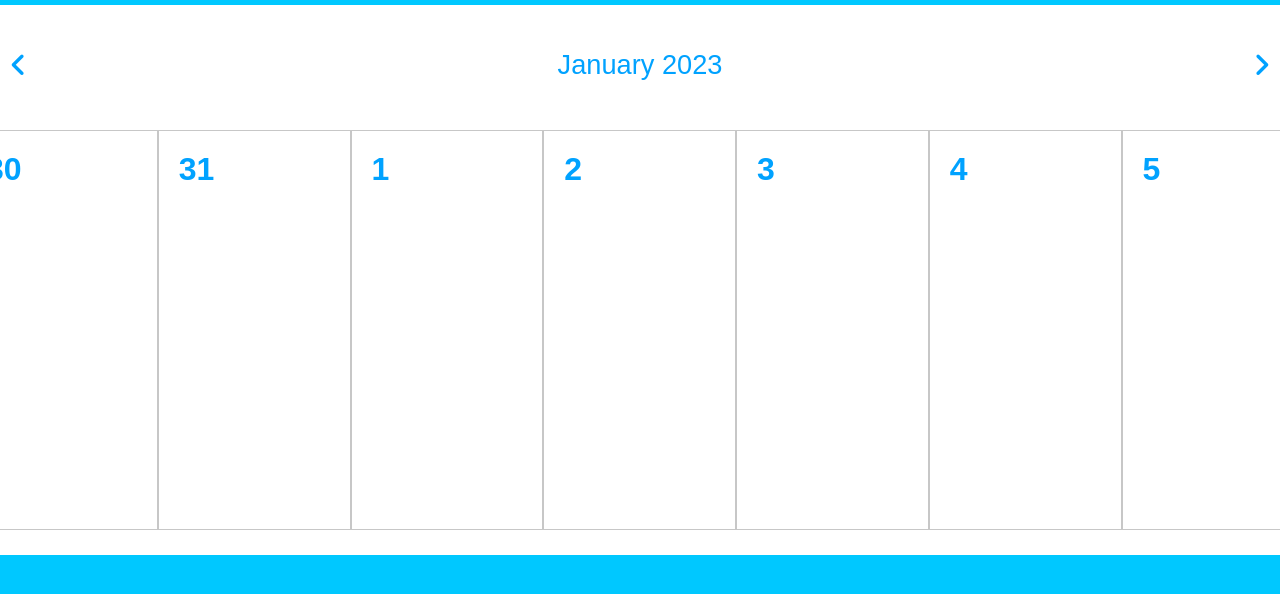
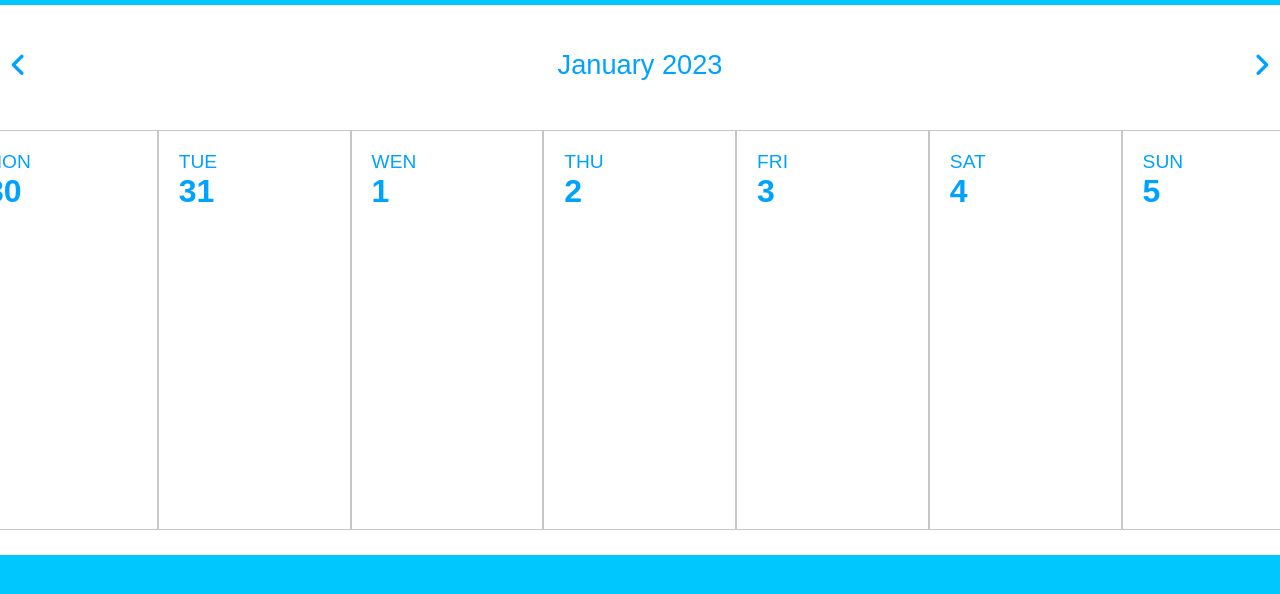
Before and after one commit to kenzietzu/Responsive-Calendar-with-Events, a plain HTML site: page index.html in a window 1280 px wide. Shown: the top 594 px of the page. Drawn offline with Linux system fonts and the light colour scheme.

Commit message:
get dates done

```diff
--- a/script.js
+++ b/script.js
@@ -29,18 +29,34 @@ const months = [
 ];
 
 let weekArray = [];
+const dayArray = ['MON', 'TUE', 'WEN', 'THU', 'FRI', 'SAT', 'SUN'];
+
 function buildCalendar() {
-    weekArray.forEach((dateTag) => {
+
+    for (let i = 0; i < 7; i++) {
         const day = document.createElement('h2');
+        day.textContent = dayArray[i];
         day.classList.add('h2');
         const date = document.createElement('div');
-        date.textContent = `${dateTag}`;
+        date.textContent = weekArray[i];
         date.classList.add('day');
         const column = document.createElement('div');
         column.classList.add('column');
         column.append(day, date);
         weekContainer.append(column);
-    })
+    }
+
+    // weekArray.forEach((dateTag) => {
+    //     const day = document.createElement('h2');
+    //     day.classList.add('h2');
+    //     const date = document.createElement('div');
+    //     date.textContent = `${dateTag}`;
+    //     date.classList.add('day');
+    //     const column = document.createElement('div');
+    //     column.classList.add('column');
+    //     column.append(day, date);
+    //     weekContainer.append(column);
+    // })
 }
 
 function getMonday() {
@@ -50,7 +66,6 @@ function getMonday() {
     console.log('now Monday: ', nowMon);
 
 }
-
 
 function initCalendar() {
     monthTag.innerHTML = `${months[currMonth]} ${currYear}`;
@@ -67,8 +82,6 @@ function initCalendar() {
     console.log('this Sunday: ', thisMon);
     console.log(weekArray);
 
-    // const dayArray = ['MON', 'TUE', 'WEN', 'THU', 'FRI', 'SAT', 'SUN'];
-
     buildCalendar();
 
 }
@@ -76,15 +89,17 @@ initCalendar();
 
 function getNextMonday() {
     const next = nowMon.getDate() - nowMon.getDay() + 8;
+    console.log(next);
     nextMon = new Date(nowMon.setDate(next));
-    nowMon = new Date(nowMon.setDate(next));
+    console.log('next Monday: ', nextMon);
+    // nowMon = new Date(nowMon.setDate(next));
     console.log('now Monday: ', nowMon);
 }
 
 function getLastSunday() {
     const last = nowMon.getDate() - nowMon.getDay() - 6;
     lastMon = new Date(nowMon.setDate(last));
-    nowMon = new Date(nowMon.setDate(last));
+    // nowMon = new Date(nowMon.setDate(last));
     console.log('now Monday: ', nowMon);
 }
 
--- a/style.css
+++ b/style.css
@@ -33,6 +33,11 @@ body {
   align-items: center;
   justify-content: center;
   background-color: var(--primary-clr);
+}
+
+h2 {
+  font-weight: 100;
+  font-size: 1.2rem;
 }
 
 .container {
```
